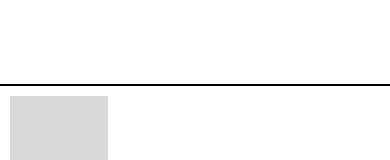
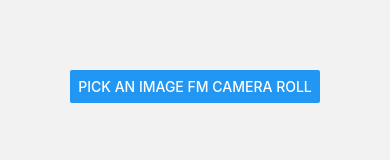
Before and after one commit to huw-rhys-jones/express_accounts_app, a React Native app in the folder express_accounts_app/: screen /picking in a window 390 px wide. Shown: the part 336-496 px from the top of the page. Built offline with nearby package versions, Linux system fonts and the light colour scheme.

Commit message:
got ocr working

```diff
--- a/express_accounts_app/App.js
+++ b/express_accounts_app/App.js
@@ -6,17 +6,19 @@ import Front from './screens/front';
 import Login from './screens/login'
 import NewUser from './screens/create_new_account';
 import ReceiptData from './screens/receipt_data'
+import ImagePicking from './screens/image_picker'
 
 const Stack = createStackNavigator();
 
 function App() {
   return (
     <NavigationContainer>
-      <Stack.Navigator initialRouteName="ReceiptData">
+      <Stack.Navigator initialRouteName="picking">
         <Stack.Screen options={{ headerShown: false }} name="Front" component={Front} />
         <Stack.Screen options={{ headerShown: false }} name="Login" component={Login} />
         <Stack.Screen options={{ headerShown: false }} name="NewUser" component={NewUser} />
         <Stack.Screen options={{ headerShown: false }} name="ReceiptData" component={ReceiptData} />
+        <Stack.Screen options={{ headerShown: false }} name="picking" component={ImagePicking} />
       </Stack.Navigator>
     </NavigationContainer>
   );
--- a/express_accounts_app/package.json
+++ b/express_accounts_app/package.json
@@ -8,8 +8,10 @@
     "@react-navigation/stack": "^6.3.4",
     "expo": "^50.0.13",
     "expo-asset": "~9.0.2",
+    "expo-camera": "~14.1.1",
     "expo-constants": "~15.4.5",
     "expo-font": "~11.10.2",
+    "expo-image-picker": "^14.7.1",
     "expo-linking": "~6.2.2",
     "expo-splash-screen": "~0.26.3",
     "expo-status-bar": "~1.11.1",
@@ -19,13 +21,15 @@
     "react-native": "0.73.5",
     "react-native-date-picker": "^4.4.1",
     "react-native-gesture-handler": "~2.14.0",
+    "react-native-mlkit-ocr": "^0.3.0",
     "react-native-modal-datetime-picker": "^17.1.0",
     "react-native-reanimated": "~3.6.0",
     "react-native-safe-area-context": "4.8.2",
     "react-native-screens": "~3.29.0",
     "react-native-select-dropdown": "^3.4.0",
     "react-native-vector-icons": "^10.0.3",
-    "react-native-web": "~0.19.6"
+    "react-native-web": "~0.19.6",
+    "react-native-webview": "^13.8.4"
   },
   "devDependencies": {
     "@babel/core": "^7.19.3"
--- a/express_accounts_app/screens/image_picker.js
+++ b/express_accounts_app/screens/image_picker.js
@@ -1,31 +1,53 @@
 import React, { useState, useEffect } from 'react';
 import { Button, Image, View, Platform } from 'react-native';
 import * as ImagePicker from 'expo-image-picker';
+import MlkitOcr from 'react-native-mlkit-ocr';
 
-export default function ImagePickerExample() {
+
+export default function ImagePicking() {
   const [image, setImage] = useState(null);
+
+  const recognizeTextFromImage = async (result) => {
+
+    const resultFromUri = await MlkitOcr.detectFromUri(result.assets[0].uri);
+
+    {resultFromUri.map((block) => {
+      block.lines.map((line) => {
+
+        console.log(line.text)
+
+      });
+    })}
+
+
+
+
+  };
 
   const pickImage = async () => {
     // No permissions request is necessary for launching the image library
     let result = await ImagePicker.launchImageLibraryAsync({
       mediaTypes: ImagePicker.MediaTypeOptions.All,
-      allowsEditing: true,
-      aspect: [4, 3],
+      // allowsEditing: true,
+      // aspect: [4, 3],
       quality: 1,
-      base64: true
+      // base64: true
     });
+
+
 
     // console.log(result);
 
     if (!result.canceled) {
+      await recognizeTextFromImage(result)
       setImage(result.assets[0].uri);
     }
   };
 
   return (
     <View style={{ flex: 1, alignItems: 'center', justifyContent: 'center' }}>
-      <Button title="Pick an image from camera roll" onPress={pickImage} />
-      {image && <Image source={{ uri: image }} style={{ width: 400, height: 300 }} />}
+      <Button title="Pick an image fm camera roll" onPress={pickImage} />
+      {image && <Image source={{ uri: image }} style={{ width: 350, height: 600 }} />}
     </View>
   );
 }
--- /dev/null
+++ b/package.json
@@ -0,0 +1,5 @@
+{
+  "dependencies": {
+    "react-native-cli": "^2.0.1"
+  }
+}
```
Also changed, not shown: 2 other files (tests, documents, lock files or other folders).
